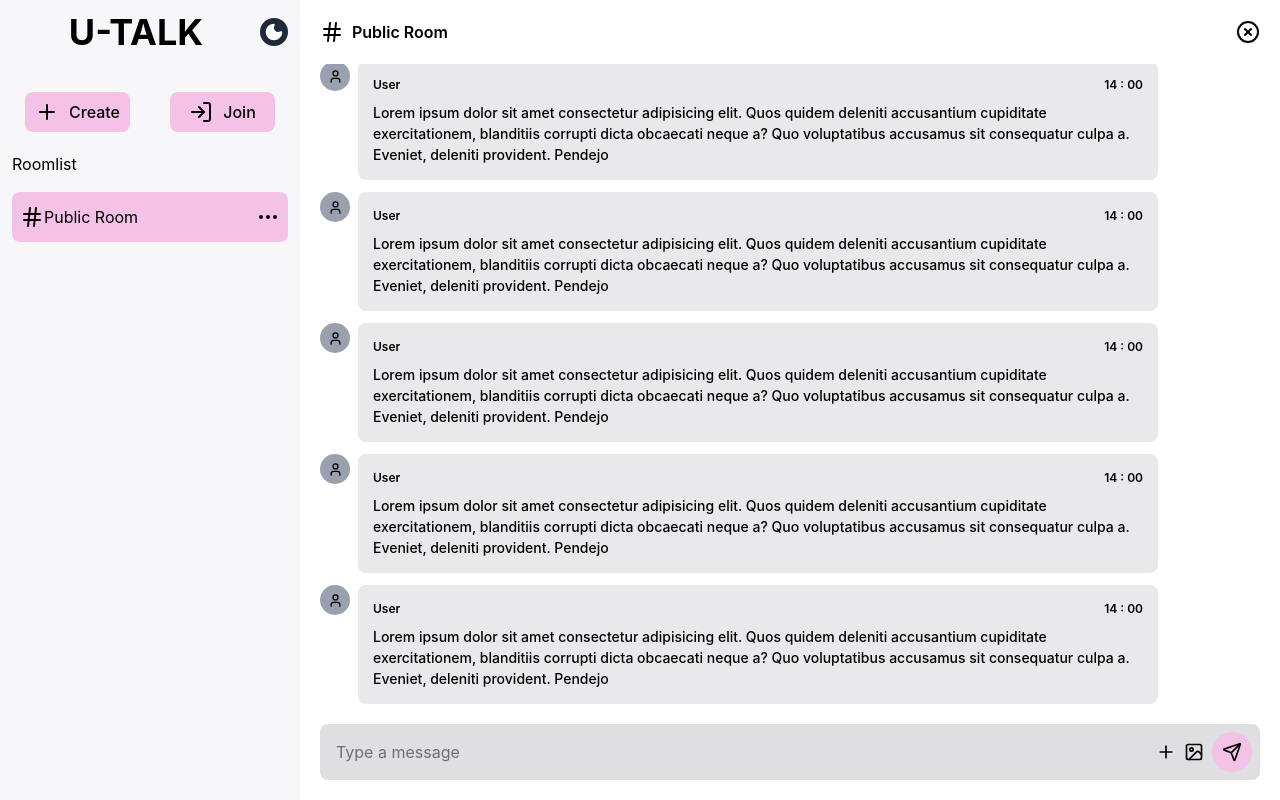
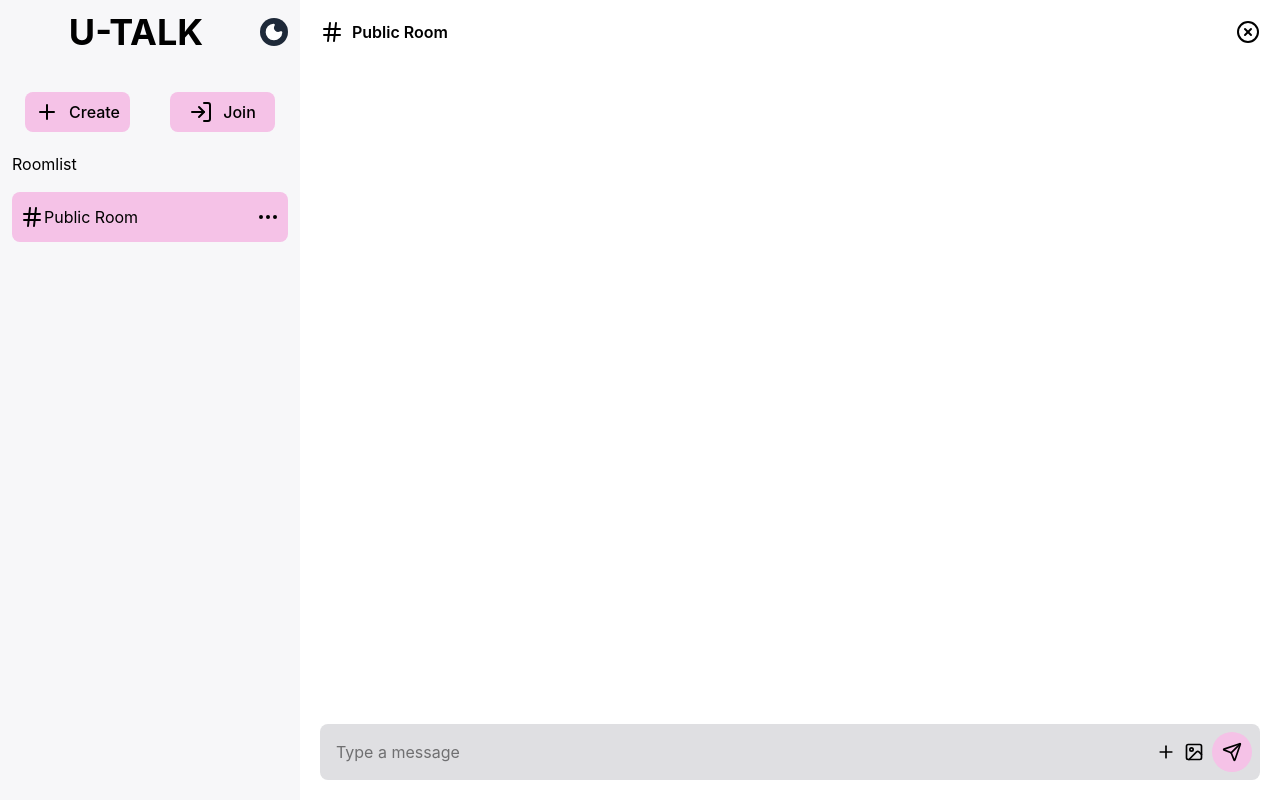
Before and after one commit to Zer0-Gravity/mini-react-project, a React (Vite) app in the folder chat-app/chat-ui/: page /P4l8CRGQ in a window 1280 px wide. Built offline with nearby package versions, Linux system fonts and the light colour scheme.

Commit message:
feat: logic prototype to send a message to the object array

```diff
--- a/chat-app/chat-ui/src/components/ChatWindow.tsx
+++ b/chat-app/chat-ui/src/components/ChatWindow.tsx
@@ -2,15 +2,30 @@ import { Hash, Image, Plus, Send, User, XCircle } from "lucide-react";
 import { useEffect, useRef, useState } from "react";
 import { NavLink, useParams } from "react-router";
 import { useRoom } from "../store";
+import type { MessagesObj } from "../type";
 
 function ChatWindow() {
     const [textMessage, setTextMessage] = useState<string>("");
     const textAreaRef = useRef<HTMLTextAreaElement>(null);
-    const { roomList } = useRoom(); //Grab the array room from the zustand store
+    const { roomList, addMessages } = useRoom(); //Grab the array room from the zustand store
 
+    //Get the room id
     const { roomId } = useParams();
-    //Find correct array room by comparing its id with the id from user params
+    //Find correct room data by comparing the id
     const currentRoom = roomList.find((r) => r.roomId === roomId);
+    //If currentRoom exist take the messages object and put in variable
+    const chatLog = currentRoom ? currentRoom.messages : null;
+
+    const sendMessages = () => {
+        const newMessage: MessagesObj = {
+            author: "Guest",
+            message: textMessage,
+            time: "14:00",
+        };
+
+        addMessages(newMessage, roomId);
+        setTextMessage("");
+    };
 
     useEffect(() => {
         if (textAreaRef.current) {
@@ -34,27 +49,26 @@ function ChatWindow() {
             </header>
 
             <section className="flex-1 flex flex-col-reverse gap-3 overflow-y-auto hide-scrollbar ">
-                {[1, 2, 3, 4, 5].map((i) => (
+                {!chatLog ? (
+                    <div></div>
+                ) : (
+                    chatLog.map((msg, i) => (
                         <div key={i} className="flex gap-2">
                             <div className="bg-gray-400 p-2 rounded-full w-7.5 h-7.5">
                                 <User size={15} />
                             </div>
                             <div className="bg-receiver text-primary-text p-3.75 rounded-lg max-w-200 space-y-2">
-                            <div className="flex justify-between font-semibold text-[12px]">
-                                <p>User</p>
-                                <p>14 : 00</p>
+                                <div className="flex justify-between font-semibold text-[12px] text-gray-400">
+                                    <p>{msg.author}</p>
+                                    <p>{msg.time}</p>
                                 </div>
                                 <p className="text-primary-text text-[14px] font-medium">
-                                Lorem ipsum dolor sit amet consectetur
-                                adipisicing elit. Quos quidem deleniti
-                                accusantium cupiditate exercitationem,
-                                blanditiis corrupti dicta obcaecati neque a? Quo
-                                voluptatibus accusamus sit consequatur culpa a.
-                                Eveniet, deleniti provident. Pendejo
+                                    {msg.message}
                                 </p>
                             </div>
                         </div>
-                ))}
+                    ))
+                )}
             </section>
 
             <section className="bg-message-input w-full flex p-2 rounded-lg items-end">
@@ -69,7 +83,10 @@ function ChatWindow() {
                 <div className="flex gap-2 items-center h-10">
                     <Plus size={20} />
                     <Image size={20} />
-                    <button className="bg-accent rounded-full w-10 h-10 flex items-center justify-center">
+                    <button
+                        className="bg-accent rounded-full w-10 h-10 flex items-center justify-center"
+                        onClick={sendMessages}
+                    >
                         <Send size={20} />
                     </button>
                 </div>
--- a/chat-app/chat-ui/src/components/MainLayout.tsx
+++ b/chat-app/chat-ui/src/components/MainLayout.tsx
@@ -19,7 +19,9 @@ function MainLayout() {
             </div>
 
             {/* Display the chat window */}
-            <div className={`${roomId ? "block" : "hidden"} md:flex md:flex-1`}>
+            <div
+                className={`${roomId ? "block" : "hidden"} md:flex md:flex-1 w-full`}
+            >
                 <Outlet />
             </div>
         </main>
--- a/chat-app/chat-ui/src/store.ts
+++ b/chat-app/chat-ui/src/store.ts
@@ -17,4 +17,12 @@ export const useRoom = create<RoomList>((set) => ({
     ],
     addRooms: (room) =>
         set((state) => ({ roomList: [...state.roomList, room] })),
+    addMessages: (message, roomId) =>
+        set((state) => ({
+            roomList: state.roomList.map((room) =>
+                room.roomId === roomId
+                    ? { ...room, messages: [...room.messages, message] }
+                    : room,
+            ),
+        })),
 }));
--- a/chat-app/chat-ui/src/type.ts
+++ b/chat-app/chat-ui/src/type.ts
@@ -13,6 +13,7 @@ export interface RoomType {
 export interface RoomList {
     roomList: RoomType[];
     addRooms: (room: RoomType) => void;
+    addMessages: (message: MessagesObj, roomId: string | undefined) => void;
 }
 
 export interface ModalType {
@@ -20,3 +21,8 @@ export interface ModalType {
     openModal: (type: string) => void;
     closeModal: () => void;
 }
+
+export interface UserMessages {
+    messages: MessagesObj[];
+    addMessages: (message: MessagesObj) => void;
+}
```
Lines whose indentation alone changed are shown as unchanged.
